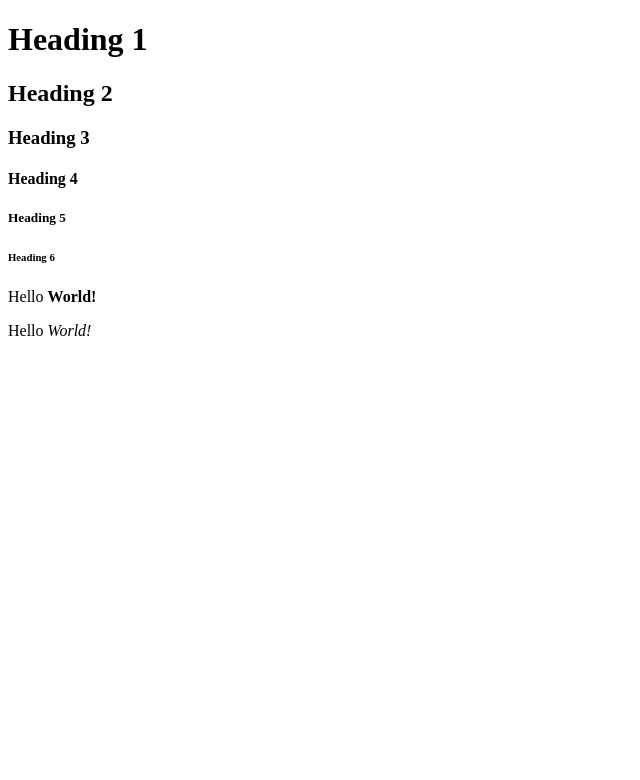
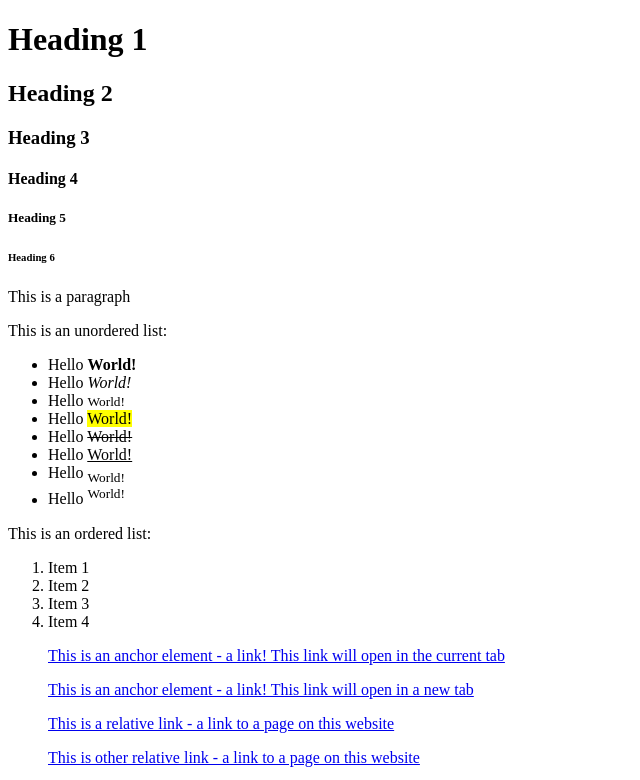
Before and after one commit to kikitheguillotine/my-first-website, a plain HTML site: page index.html in a window 1280 px wide. Shown: the top 780 px of the page, without its empty margins (0-640 px from the left). Drawn offline with Linux system fonts and the light colour scheme.

Commit message:
Add lists, formatting elements, links and images
- Add ordered and unordered lists
- Add HTML text formatting elements
- Add anchor elements with absolute and relative links
- Add target attribute to links, for them to open in current and in new
tabs
- Add rel attribute
- Add images with alternative text
- Resized images

```diff
--- a/index.html
+++ b/index.html
@@ -12,9 +12,33 @@
         <h5>Heading 5</h5>
         <h6>Heading 6</h6>
         <!-- This is a HTML comment -->
-        <p> Hello <strong>World!</strong></p>
-        <p> Hello <em>World!</em></p>
-        <!-- Do not use <b> and <i>. They are just visual representations and do not add meaning, importance, or emphasis to the text, reducing accessibility -->
-
+        <p>This is a paragraph</p>
+        <p>This is an unordered list:</p>
+            <ul>
+                <li> Hello <strong>World!</strong></li>
+                <li> Hello <em>World!</em></li>
+                <!-- <b> and <i>: emphasis content
+                    <strong> and <em>: increase importance -->
+                <li> Hello <small>World!</small></li>
+                <li> Hello <mark>World!</mark></li>
+                <li> Hello <del>World!</del></li>
+                <li> Hello <ins>World!</ins></li>
+                <li> Hello <sub>World!</sub></li>
+                <li> Hello <sup>World!</sup></li>
+            </ul>
+        <p>This is an ordered list:</p>
+            <ol>
+                <li>Item 1</li>
+                <li>Item 2</li>
+                <li>Item 3</li>
+                <li>Item 4</li>
+            </li>
+            <p></p>
+            <p></p>
+        <p><a href="https://en.wikipedia.org/wiki/Anchor_text">This is an anchor element - a link! This link will open in the current tab</a></p>
+        <p><a href="https://en.wikipedia.org/wiki/Anchor_text" target="_blank" rel="noopener noreferrer">This is an anchor element - a link! This link will open in a new tab</a></p>
+        <p><a href="relative-link.html">This is a relative link - a link to a page on this website</a></p>
+        <p><a href="./pages/relative-link2.html">This is other relative link - a link to a page on this website</a></p>
+        <img src="./images/goblin.jpg" alt="Goblin image, by @wizardofbarge on instagram" height="310">
     </body>
 </html>
```
Also changed, not shown: pages/relative-link2.html (added, +14 -0 lines), relative-link.html (added, +12 -0 lines), images/goblin.jpg (added).
